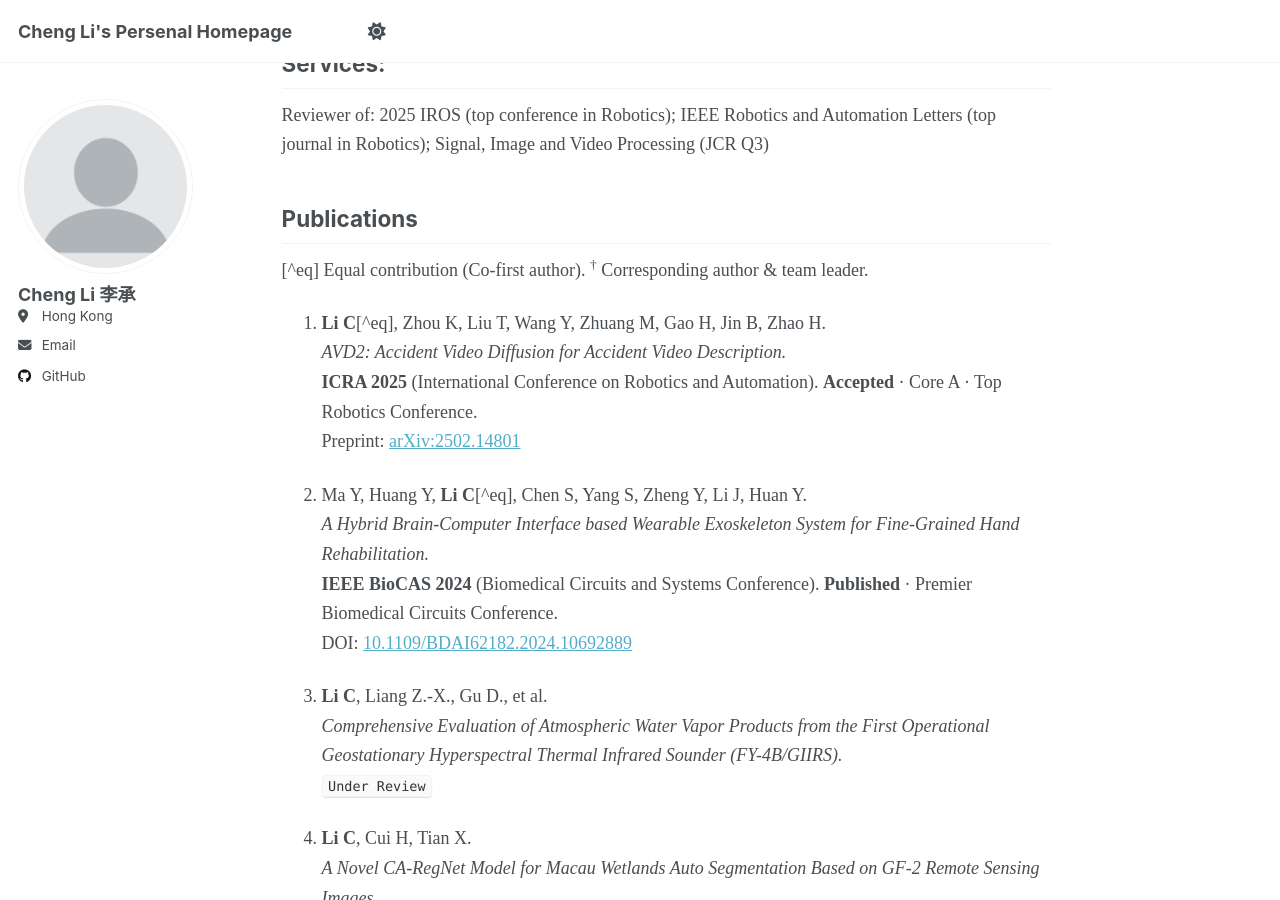
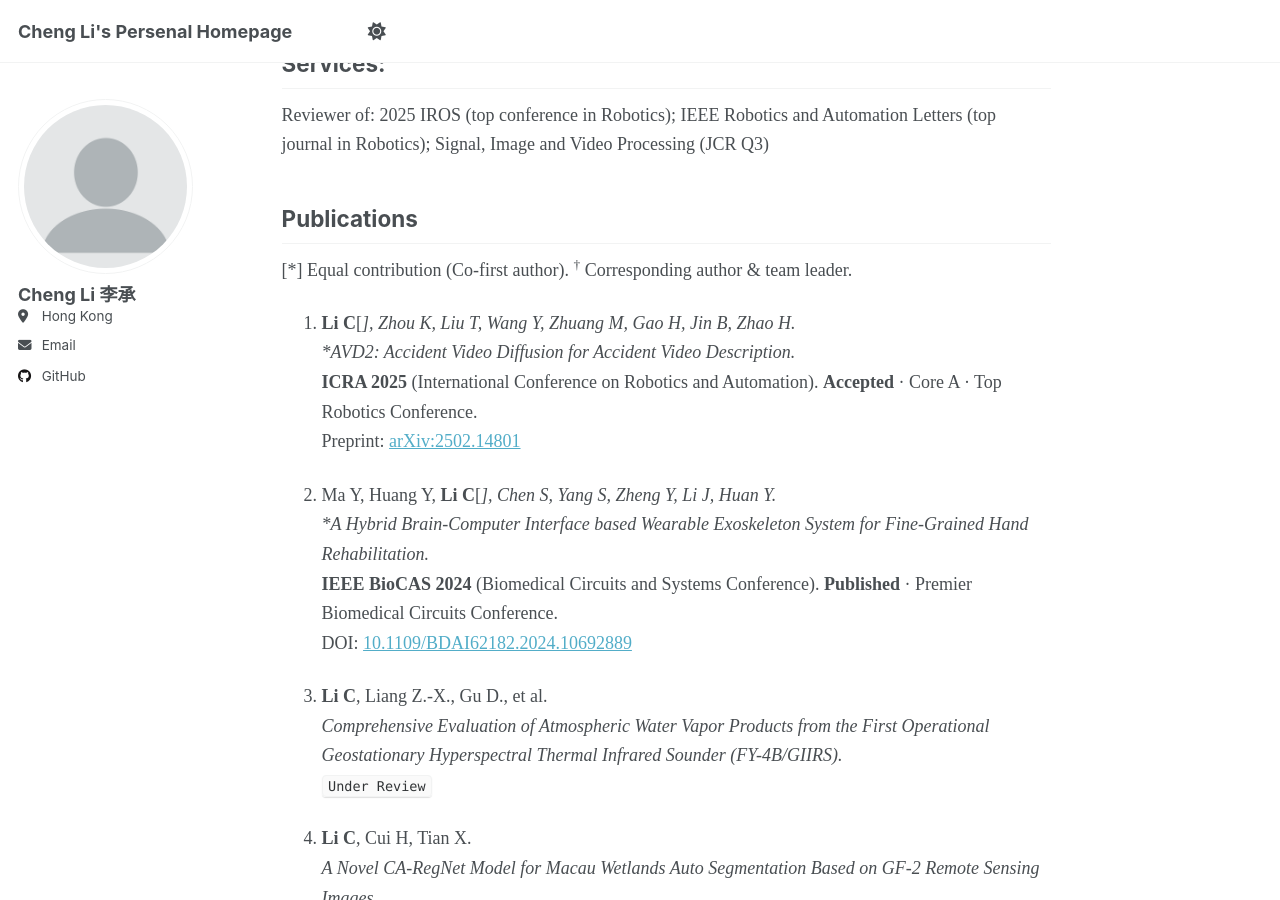
Before and after one commit to chengli24/chengli24, a Jekyll site: the page built from _pages/about.md, in a window 1280 px wide and 900 px high, scrolled down 2928 px. Built offline with Jekyll 4.4.1, drawn with Linux system fonts in a browser that asks for light colours; a script that is not in the unit is left out; some of the changed text lies outside the part shown.

```diff
--- a/_pages/about.md
+++ b/_pages/about.md
@@ -59,14 +59,14 @@ Services:
 Reviewer of: 2025 IROS (top conference in Robotics); IEEE Robotics and Automation Letters (top journal in Robotics); Signal, Image and Video Processing (JCR Q3)
 
 ## Publications
-[^eq] Equal contribution (Co-first author). <sup>†</sup> Corresponding author & team leader.
+[*] Equal contribution (Co-first author). <sup>†</sup> Corresponding author & team leader.
 
-1. **Li C**[^eq], Zhou K, Liu T, Wang Y, Zhuang M, Gao H, Jin B, Zhao H.
+1. **Li C**[*], Zhou K, Liu T, Wang Y, Zhuang M, Gao H, Jin B, Zhao H.
    *AVD2: Accident Video Diffusion for Accident Video Description.*
    **ICRA 2025** (International Conference on Robotics and Automation). **Accepted** · Core A · Top Robotics Conference.
    Preprint: [arXiv:2502.14801](https://arxiv.org/abs/2502.14801)
 
-2. Ma Y, Huang Y, **Li C**[^eq], Chen S, Yang S, Zheng Y, Li J, Huan Y.
+2. Ma Y, Huang Y, **Li C**[*], Chen S, Yang S, Zheng Y, Li J, Huan Y.
    *A Hybrid Brain-Computer Interface based Wearable Exoskeleton System for Fine-Grained Hand Rehabilitation.*
    **IEEE BioCAS 2024** (Biomedical Circuits and Systems Conference). **Published** · Premier Biomedical Circuits Conference.
    DOI: [10.1109/BDAI62182.2024.10692889](https://ieeexplore.ieee.org/document/10798270)
@@ -123,7 +123,7 @@ Reviewer of: 2025 IROS (top conference in Robotics); IEEE Robotics and Automatio
     <code>Published</code>
     DOI: [10.1145/3718491.3718545](https://doi.org/10.1145/3718491.3718545)
 
-13. Chen S, **Li C**[^eq], Ma Y, Liang J, Zhu J, Tian X.
+13. Chen S, **Li C**[*], Ma Y, Liang J, Zhu J, Tian X.
     *Deep Learning Techniques for Lunar Impact Crater Identification Based on CCD and DEM Data.*
     In: Deligiannidis L., et al. (eds) **CSCE 2024**. *Communications in Computer and Information Science*, vol 2262. **Springer**.
     <code>Published</code> <code>Co-first Authors</code>
```
